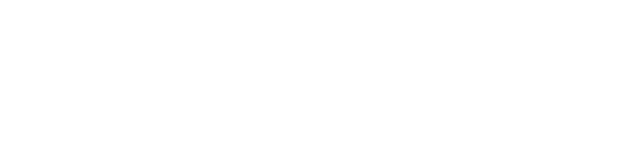
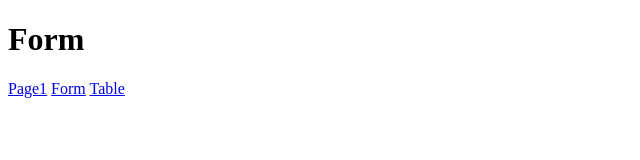
Before and after one commit to Merrywindl/week1, a plain HTML site: page assignment/Form.html in a window 1280 px wide. Shown: the whole page, without its empty margins (0-640 px from the left). Drawn offline with Linux system fonts and the light colour scheme.

Commit message:
complete week1

```diff
--- a/assignment/Form.html
+++ b/assignment/Form.html
@@ -7,6 +7,14 @@
 </head>
 <body>
 
+    <h1>Form</h1>
+
+
+    <div>
+        <a href="/assignment/index.html">Page1</a>
+        <a href="/assignment/Form.html">Form</a>
+        <a href="/assignment/Table.html">Table</a>
+    </div>
 
 </body>
 </html>
```
Also changed, not shown: assignment/index.html (+5 -0 lines), assignment/table.html (+8 -0 lines).
